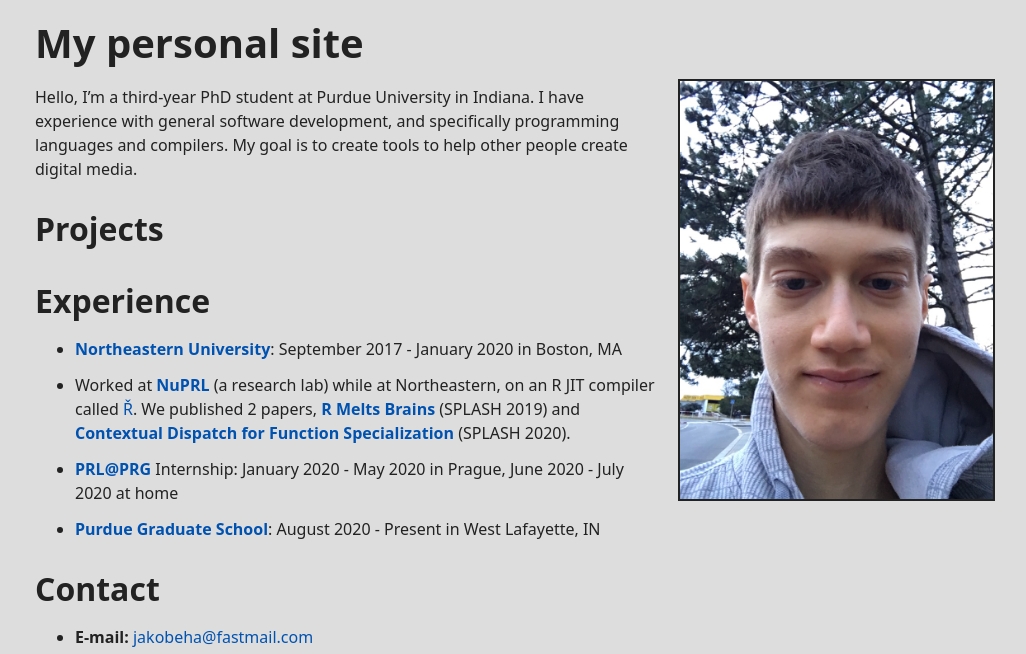
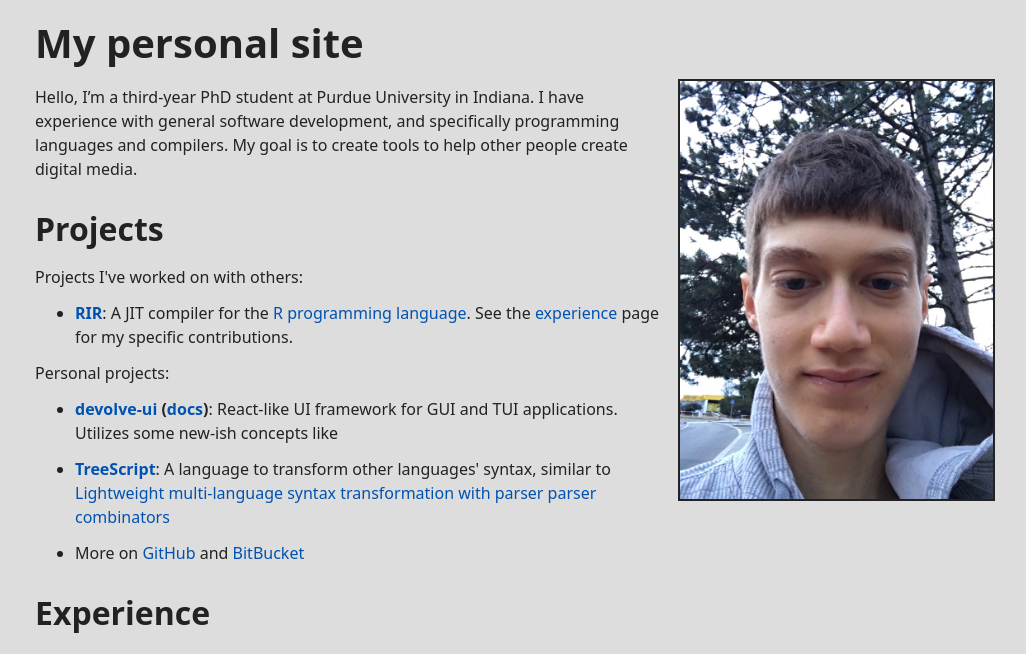
Before and after one commit to Jakobeha/personal-site, a plain HTML site: page index.html in a window 1280 px wide. Shown: the part 88-742 px from the top of the page, without its empty margins (125-1151 px from the left). Drawn offline with Linux system fonts and the light colour scheme.

Commit message:
publish (develop branch has the code)

```diff
--- a/index.html
+++ b/index.html
@@ -57,6 +57,19 @@
       <a href="/projects.html">Projects</a>
     </h2>
 
+<p>Projects I've worked on with others:</p>
+
+<ul>
+    <li><strong><a href="https://github.com/reactorlabs/rir">RIR</a></strong>: A JIT compiler for the <a href="https://www.r-project.org/about.html">R programming language</a>. See the <a href="/experience.html">experience</a> page for my specific contributions.</li>
+</ul>
+
+<p>Personal projects:</p>
+
+<ul>
+    <li><strong><a href="https://github.com/Jakobeha/devolve-ui">devolve-ui</a> (<a href="https://jakobeha.github.io/devolve-ui/">docs</a>)</strong>: React-like UI framework for GUI and TUI applications. Utilizes some new-ish concepts like</li>
+    <li><strong><a href="https://github.com/Jakobeha/treescript">TreeScript</a></strong>: A language to transform other languages' syntax, similar to <a href="https://dl.acm.org/citation.cfm?id=3314589">Lightweight multi-language syntax transformation with parser parser combinators</a></li>
+    <li>More on <a href="https://github.com/jakobeha">GitHub</a> and <a href="https://bitbucket.org/jakobeha">BitBucket</a></li>
+</ul>
 
 
   </section>
```
